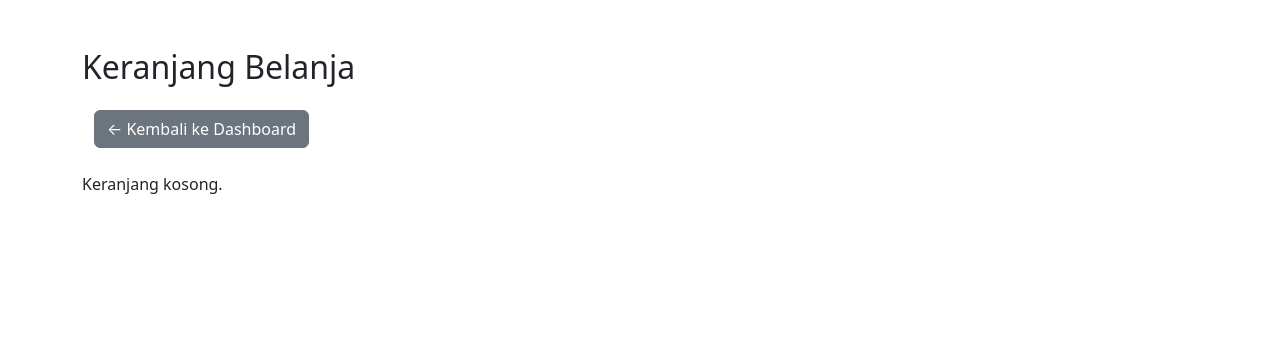
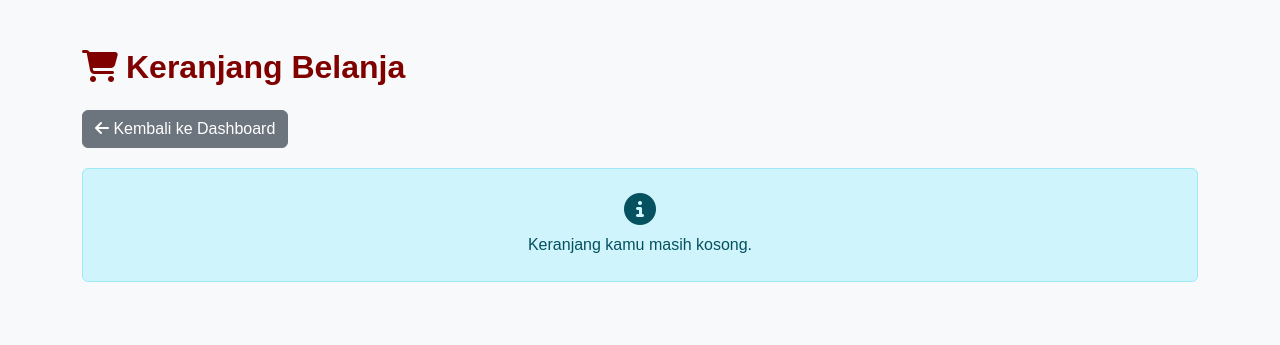
Before and after one commit to OscarAlvinWjy/projek-uas, a CodeIgniter 4 app: the page made by app/Views/keranjang.php in a window 1280 px wide. Shown: the top 345 px of the page. Run offline with PHP 8.4 and a stand-in for CodeIgniter, Linux system fonts and the light colour scheme; the template is opened without the code that fills it, so the values that code supplies are empty; some libraries are stand-ins or nearby versions.

Commit message:
update keranjang

```diff
--- a/app/Views/keranjang.php
+++ b/app/Views/keranjang.php
@@ -4,38 +4,87 @@
   <meta charset="utf-8">
   <title>Keranjang - StepUP</title>
   <link href="https://cdn.jsdelivr.net/npm/bootstrap@5.3.0/dist/css/bootstrap.min.css" rel="stylesheet">
+  <link href="https://cdnjs.cloudflare.com/ajax/libs/font-awesome/6.5.0/css/all.min.css" rel="stylesheet">
+  <style>
+    body {
+      background-color: #f8f9fa;
+      font-family: 'Poppins', sans-serif;
+    }
+
+    .text-maroon {
+      color: #800000;
+    }
+
+    .btn-maroon {
+      background-color: #800000;
+      color: white;
+      border: none;
+    }
+
+    .btn-maroon:hover {
+      background-color: #a00000;
+    }
+
+    .table th, .table td {
+      vertical-align: middle;
+    }
+
+    .product-img {
+      width: 60px;
+      height: 60px;
+      object-fit: cover;
+      border-radius: 8px;
+    }
+
+    .back-btn {
+      margin-bottom: 20px;
+    }
+
+    .total-box {
+      background: white;
+      padding: 20px;
+      border-radius: 10px;
+      box-shadow: 0 0 15px rgba(0,0,0,0.05);
+    }
+  </style>
 </head>
 <body>
 
 <div class="container py-5">
-  <h2>Keranjang Belanja</h2>
+  <h2 class="mb-4 text-maroon fw-bold"><i class="fas fa-shopping-cart me-2"></i>Keranjang Belanja</h2>
 
   <?php if (session()->getFlashdata('success')): ?>
     <div class="alert alert-success"><?= session()->getFlashdata('success') ?></div>
   <?php endif; ?>
 
-  <!-- Tombol Kembali -->
-<div class="container mt-4">
+  <div class="back-btn">
     <?php if ($keranjangFrom === 'detail' && $lastProductId): ?>
-    <a href="<?= base_url('/produk/' . $lastProductId) ?>" class="btn btn-secondary mb-4">← Kembali ke Detail Produk</a>
+      <a href="<?= base_url('/produk/' . $lastProductId) ?>" class="btn btn-secondary">
+        <i class="fas fa-arrow-left"></i> Kembali ke Detail Produk
+      </a>
     <?php else: ?>
-    <a href="<?= base_url('/dashboard') ?>" class="btn btn-secondary mb-4">← Kembali ke Dashboard</a>
+      <a href="<?= base_url('/dashboard') ?>" class="btn btn-secondary">
+        <i class="fas fa-arrow-left"></i> Kembali ke Dashboard
+      </a>
     <?php endif; ?>
   </div>
 
-
   <?php if (empty($cart)): ?>
-    <p>Keranjang kosong.</p>
+    <div class="alert alert-info text-center py-4">
+      <i class="fas fa-info-circle fa-2x mb-2"></i><br>
+      Keranjang kamu masih kosong.
+    </div>
   <?php else: ?>
-    <table class="table">
-      <thead>
+    <div class="table-responsive mb-4">
+      <table class="table table-bordered table-hover bg-white rounded shadow-sm">
+        <thead class="table-light">
           <tr>
             <th>Gambar</th>
             <th>Produk</th>
             <th>Harga</th>
             <th>Jumlah</th>
             <th>Total</th>
-          <th></th>
+            <th>Aksi</th>
           </tr>
         </thead>
         <tbody>
@@ -46,24 +95,35 @@
               $total += $subTotal;
           ?>
             <tr>
-            <td><img src="<?= base_url('images/' . $item['image']) ?>" width="60" alt=""></td>
+              <td><img src="<?= base_url('images/' . $item['image']) ?>" class="product-img" alt=""></td>
               <td><?= esc($item['name']) ?></td>
               <td>Rp <?= number_format($item['price'], 0, ',', '.') ?></td>
               <td><?= $item['qty'] ?></td>
               <td>Rp <?= number_format($subTotal, 0, ',', '.') ?></td>
               <td>
-              <a href="<?= base_url('/keranjang/hapus/' . $item['id']) ?>" class="btn btn-sm btn-danger">Hapus</a>
+                <a href="<?= base_url('/keranjang/hapus/' . $item['id']) ?>" class="btn btn-sm btn-danger">
+                  <i class="fas fa-trash-alt"></i>
+                </a>
               </td>
             </tr>
           <?php endforeach; ?>
         </tbody>
       </table>
-
-    <h4>Total: Rp <?= number_format($total, 0, ',', '.') ?></h4>
-    <div class="text-end mt-4">
-  <a href="<?= base_url('/checkout') ?>" class="btn btn-success">Checkout Sekarang</a>
     </div>
 
+    <div class="row justify-content-end">
+      <div class="col-md-6">
+        <div class="total-box">
+          <h5 class="mb-3">Total Belanja</h5>
+          <div class="d-flex justify-content-between align-items-center">
+            <strong class="text-maroon fs-4">Rp <?= number_format($total, 0, ',', '.') ?></strong>
+            <a href="<?= base_url('/checkout') ?>" class="btn btn-success btn-lg">
+              <i class="fas fa-credit-card me-1"></i> Checkout Sekarang
+            </a>
+          </div>
+        </div>
+      </div>
+    </div>
   <?php endif; ?>
 </div>
 
```
Lines whose indentation alone changed are shown as unchanged.
